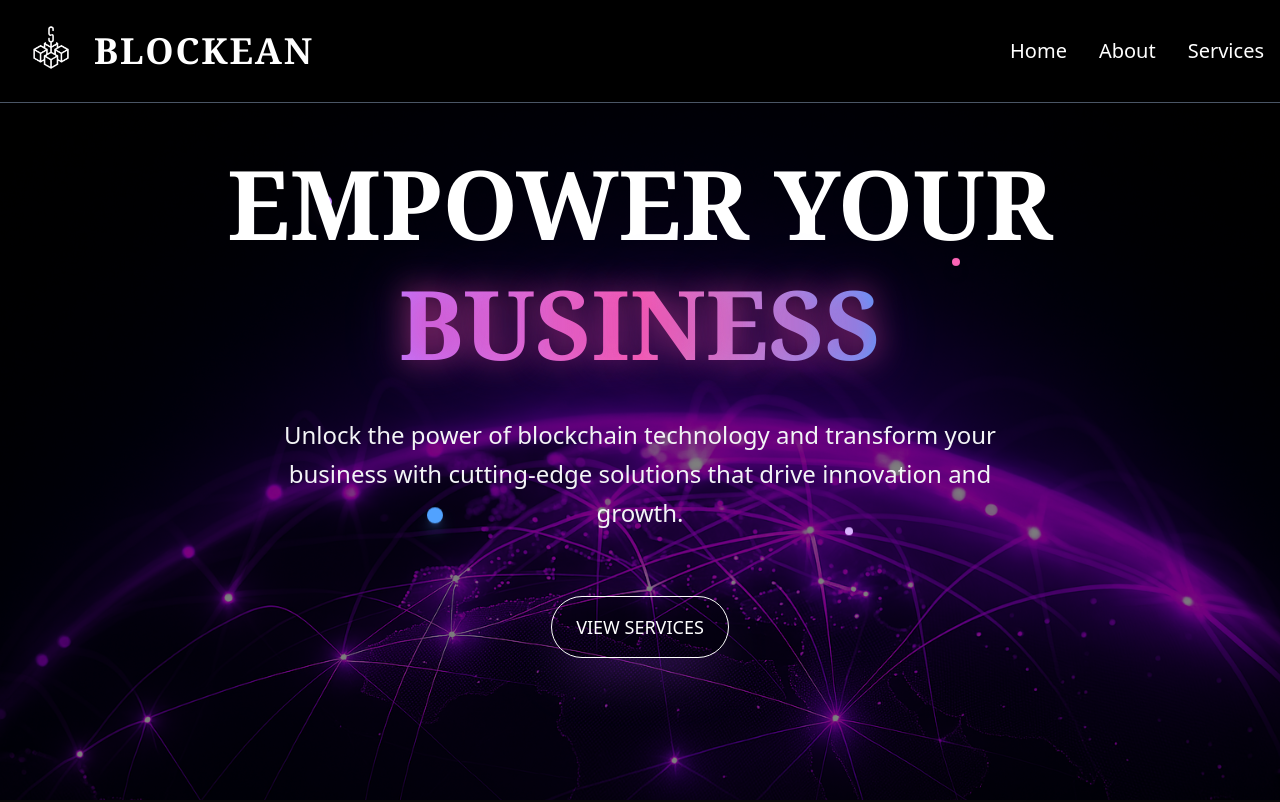
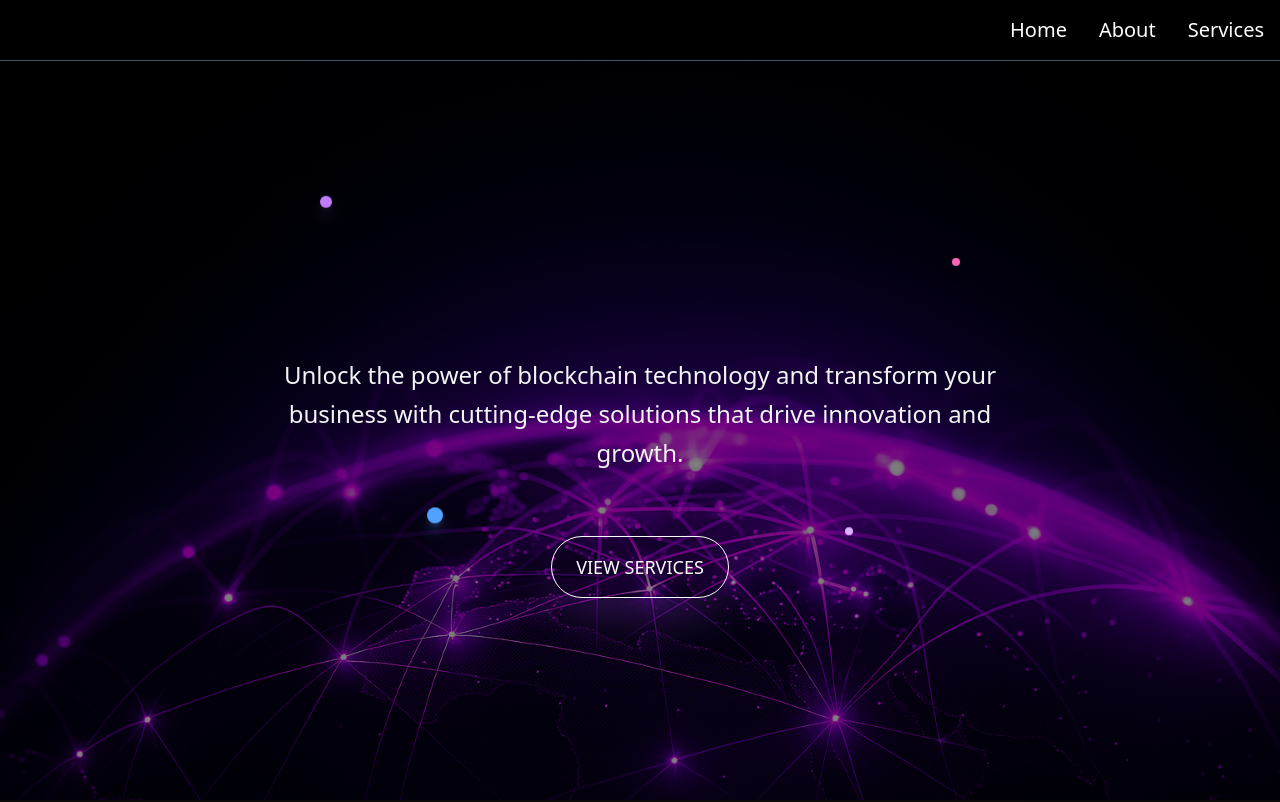
Before and after one commit to Blockean/blockean-website, a Next.js app: page / in a window 1280 px wide. Shown: the top 802 px of the page. Built offline with nearby package versions, Linux system fonts and the light colour scheme.

Commit message:
final commit

```diff
--- a/components/Footer.jsx
+++ b/components/Footer.jsx
@@ -41,9 +41,9 @@ export default function Footer ()  {
             <div className="flex items-center space-x-2">
               <div className="bg-black border p-2 rounded-lg">
                 {/* <Zap className="h-6 w-6 text-white" /> */}
-                <Image src="/blockean.png" alt="Blockean Logo" width={40} height={40} className="h-10 w-10 rounded-full" />
+                {/* <Image src="/blockean.png" alt="Blockean Logo" width={40} height={40} className="h-10 w-10 rounded-full" /> */}
               </div>
-              <span className="text-xl font-bold text-white">Blockean</span>
+              {/* <span className="text-xl font-bold text-white">Blockean</span> */}
             </div>
             <p className="text-gray-400 leading-relaxed">
               Your trusted partner in blockchain technology, delivering innovative solutions that transform businesses and unlock the potential of decentralized systems.
@@ -71,8 +71,7 @@ export default function Footer ()  {
           <div>
             <h3 className="text-white font-semibold text-lg mb-4">Get In Touch</h3>
             <div className="space-y-3 text-gray-400">
-              <p>📧 onamshettys@gmail.com</p>
-              <p>📱 +91-918999804292</p>
+
               <p>📍 Pune, Maharashtra, India</p>
             </div>
 
--- a/components/Hero.jsx
+++ b/components/Hero.jsx
@@ -23,13 +23,9 @@ export default function Hero() {
         <div className="space-y-8">
           <div className="space-y-4">
             <h1 className="text-5xl md:text-7xl lg:text-8xl font-bold text-white leading-tight">
-              <span className="inline-block animate-fade-in-up animation-delay-100 font-serif">
-                EMPOWER YOUR
-              </span>
+
               <br />
-              <span className="inline-block bg-gradient-to-r from-purple-400 via-pink-400 to-blue-400 bg-clip-text text-transparent animate-fade-in-up animation-delay-500 text-glow font-serif">
-                BUSINESS
-              </span>
+
             </h1>
           </div>
 
--- a/components/Navbar.jsx
+++ b/components/Navbar.jsx
@@ -20,9 +20,9 @@ export default function Navbar() {
       <div className="max-w-7xl mx-auto flex items-center justify-between p-4">
         {/* Logo */}
         <div className="flex items-center space-x-2">
-          <Image src="/blockean.png" alt="Blockean Logo" width={70} height={70} />
+          {/* <Image src="/blockean.png" alt="Blockean Logo" width={70} height={70} /> */}
           <span className="text-4xl font-extrabold tracking-wider font-serif ">
-            BLOCKEAN
+            {/* BLOCKEAN */}
           </span>
         </div>
 
```
